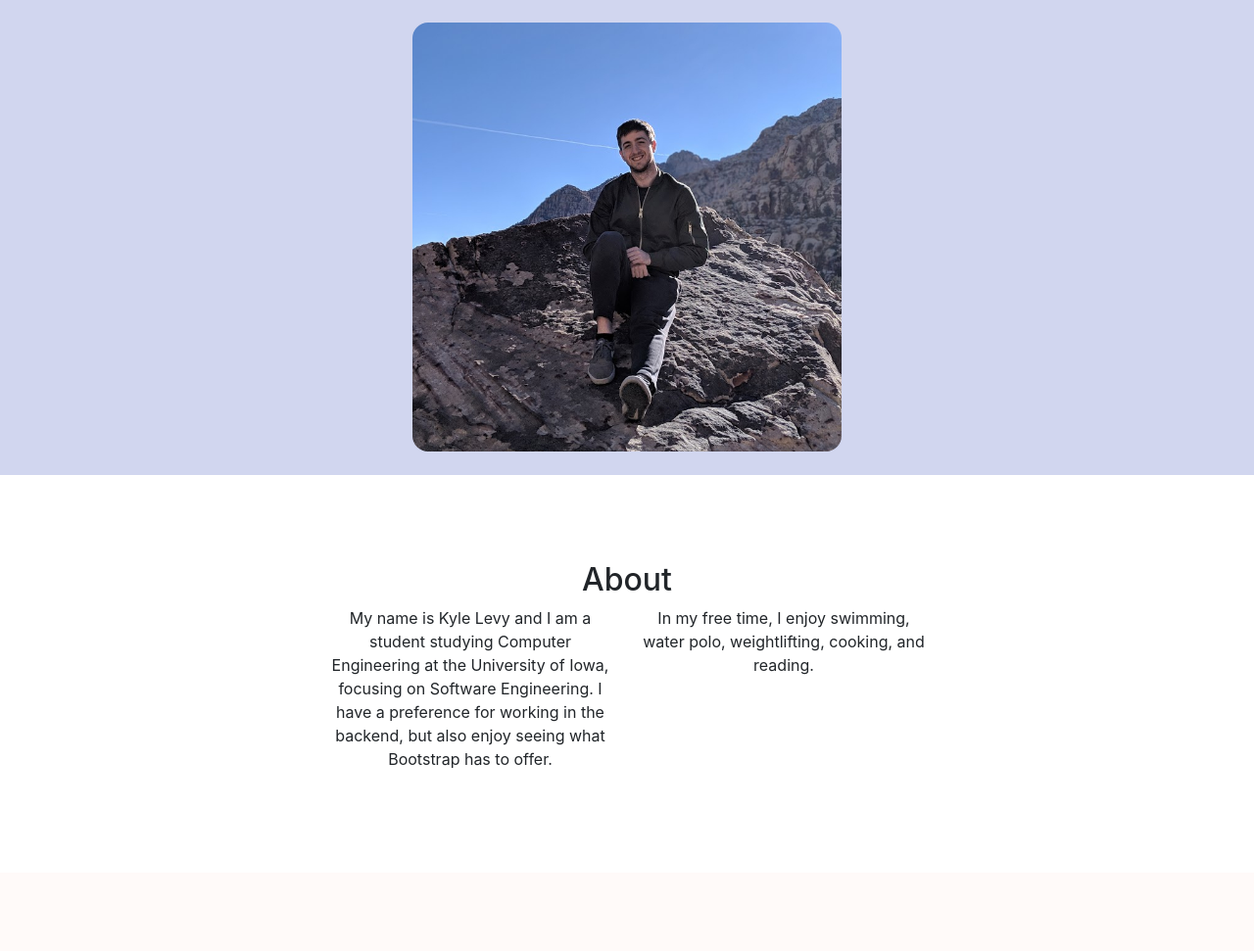
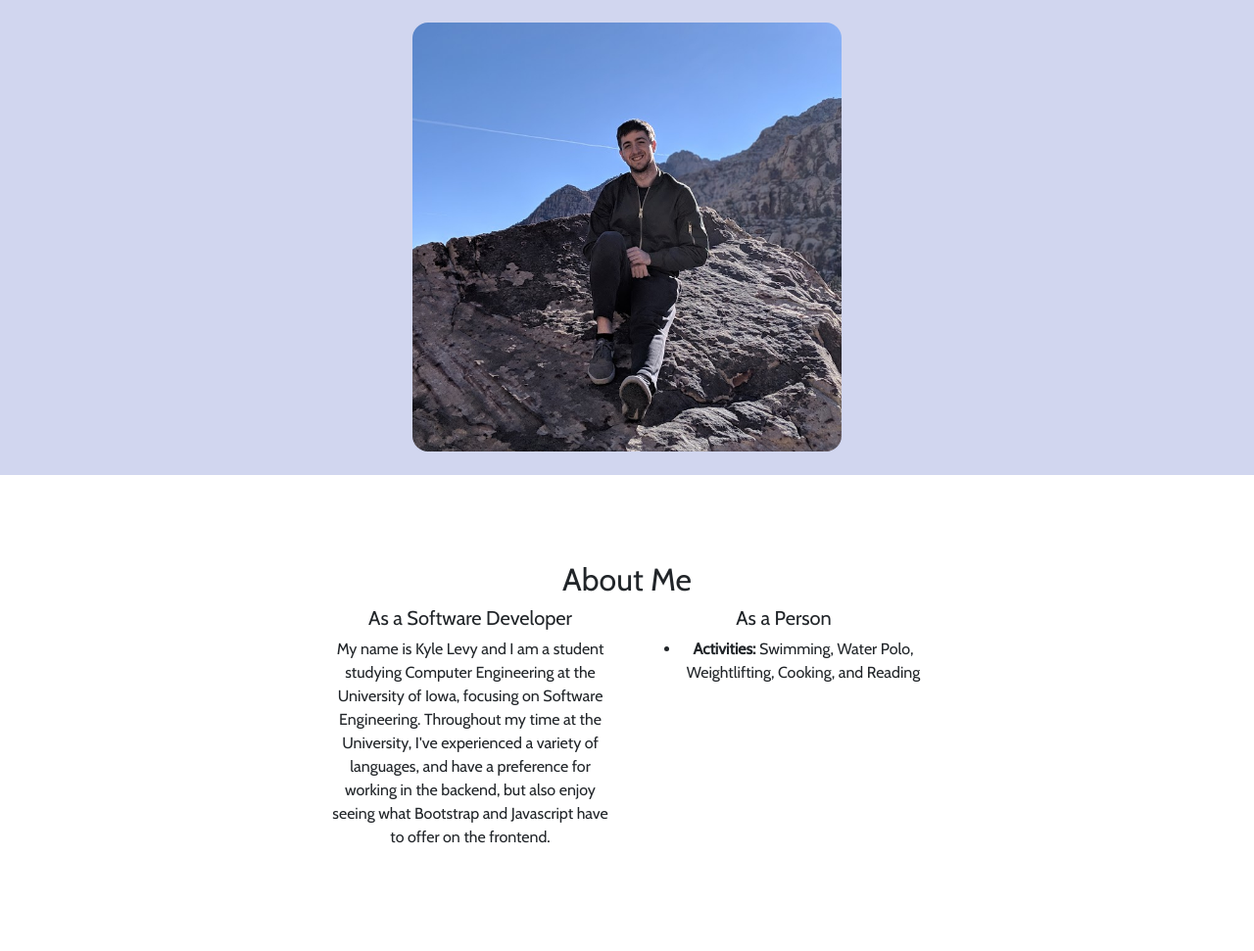
Before and after one commit to Kyle-Levy/kyle_levy_personal_site, a Django app: page / in a window 1280 px wide. Shown: the part 87-1058 px from the top of the page at 98% size. Before the commit the page ends 872 px from the top, so only its background shows below. Run offline with Django 3.2, Linux system fonts and the light colour scheme; some libraries are stand-ins or nearby versions; some web fonts are replaced.

Commit message:
Change the font-family to be body wide

```diff
--- a/homepage/static/homepage/homepage.css
+++ b/homepage/static/homepage/homepage.css
@@ -1,5 +1,4 @@
 .navbar-dark .navbar-nav .nav-link, .navbar-dark .navbar-brand {
-    font-family: 'Cabin', sans-serif;
     font-size: 40px;
 
 }
@@ -36,3 +35,7 @@ section{
     padding-bottom: 5.5rem !important;
     padding-top: 5.5rem !important;
 }
+
+body{
+    font-family: 'Cabin', sans-serif;
+}
--- a/homepage/templates/homepage.html
+++ b/homepage/templates/homepage.html
@@ -41,16 +41,20 @@
     <section id="about">
         <div class="row">
             <div class="col text-center">
-                <h2>About</h2>
+                <h2>About Me</h2>
                 <div class="row justify-content-md-center">
                     <div class="col-3">
+                        <h5>As a Software Developer</h5>
                         <p>My name is Kyle Levy and I am a student studying Computer Engineering at the University of
                             Iowa, focusing on Software
-                            Engineering. I have a preference for working in the backend, but also enjoy seeing what
-                            Bootstrap has to offer. </p>
+                            Engineering. Throughout my time at the University, I've experienced a variety of languages, and have a preference for working in the backend, but also enjoy seeing what
+                            Bootstrap and Javascript have to offer on the frontend. </p>
                     </div>
                     <div class="col-3">
-                        <p>In my free time, I enjoy swimming, water polo, weightlifting, cooking, and reading. </p>
+                        <h5>As a Person</h5>
+                        <ul>
+                            <li><strong>Activities:</strong> Swimming, Water Polo, Weightlifting, Cooking, and Reading</li>
+                        </ul>
                     </div>
                 </div>
             </div>
```
